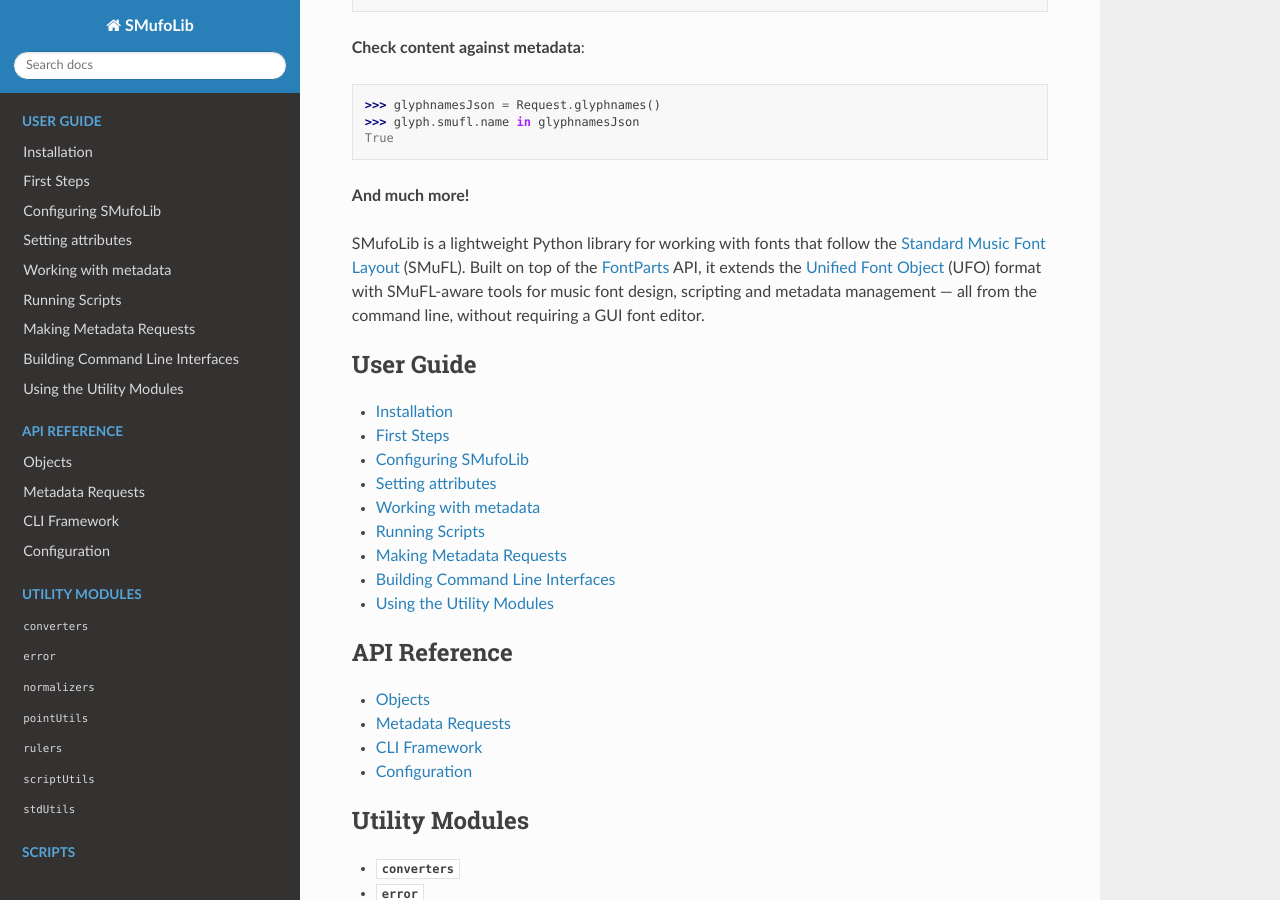
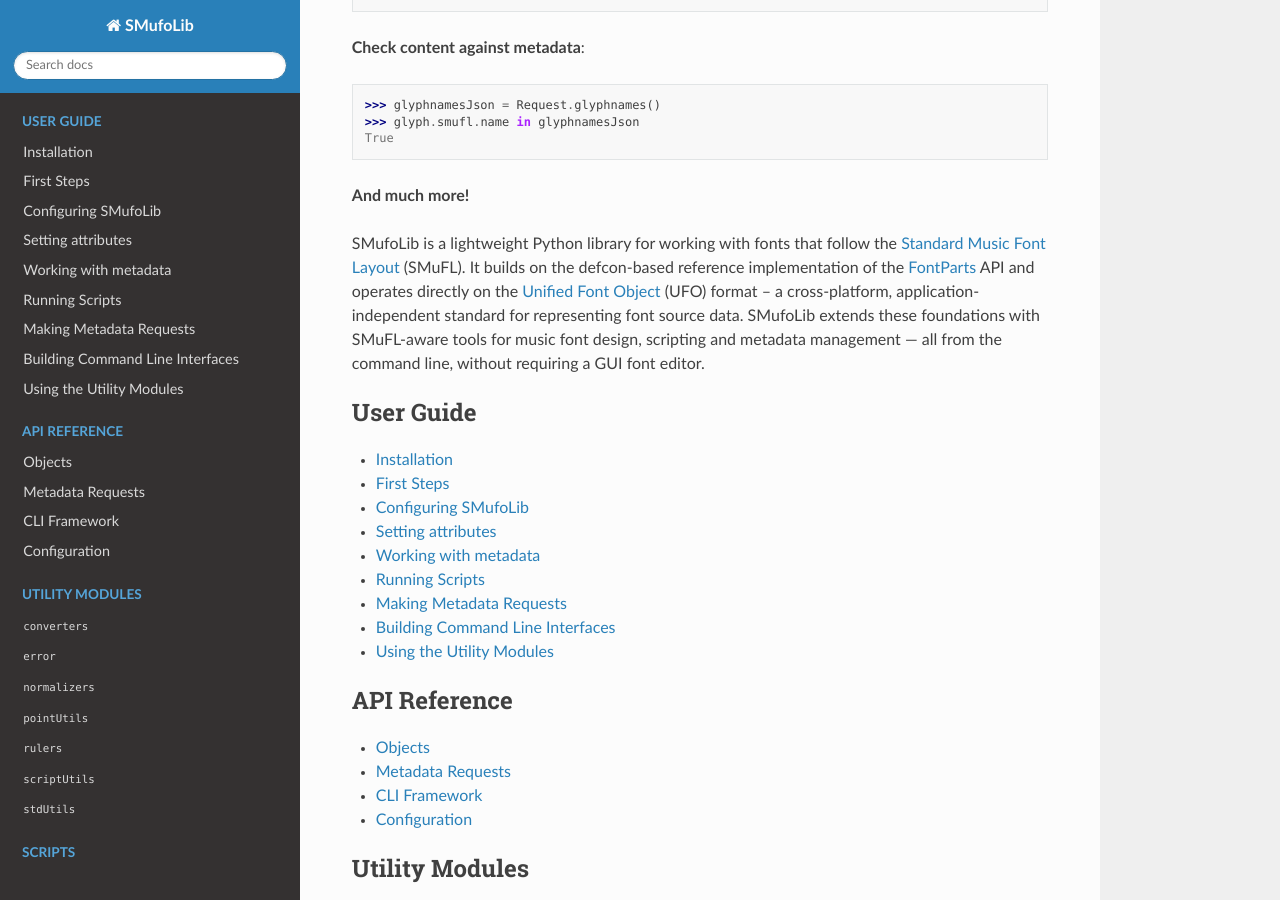
Before and after one commit to knutnergaard/smufolib, a Sphinx documentation site: the page built from docs/index.rst, in a window 1280 px wide and 900 px high, scrolled down 488 px. Built offline with Sphinx 7.4.7 and the Read the Docs theme 3.1.0, drawn with Linux system fonts in a browser that asks for light colours.

Commit message:
Update introductory text.

```diff
--- a/docs/index.rst
+++ b/docs/index.rst
@@ -26,10 +26,14 @@ SMufoLib: Where SMuFL meets UFO
 **And much more!**
 
 SMufoLib is a lightweight Python library for working with fonts that follow the
-`Standard Music Font Layout <https://w3c.github.io/smufl/latest/>`_ (SMuFL). Built on
-top of the `FontParts <https://fontparts.robotools.dev/en/stable/index.html>`_ API, it
-extends the `Unified Font Object <https://unifiedfontobject.org>`_ (UFO) format with
-SMuFL-aware tools for music font design, scripting and metadata management — all from the command line, without requiring a GUI font editor.
+`Standard Music Font Layout <https://w3c.github.io/smufl/latest/>`_ (SMuFL). It builds
+on the defcon-based reference implementation of the `FontParts
+<https://fontparts.robotools.dev/en/stable/index.html>`_ API and operates directly on
+the `Unified Font Object <https://unifiedfontobject.org>`_ (UFO) format -- a
+cross-platform, application-independent standard for representing font source data.
+SMufoLib extends these foundations with SMuFL-aware tools for music font design,
+scripting and metadata management — all from the command line, without requiring a GUI
+font editor.
 
 .. toctree::
    :maxdepth: 1
```
